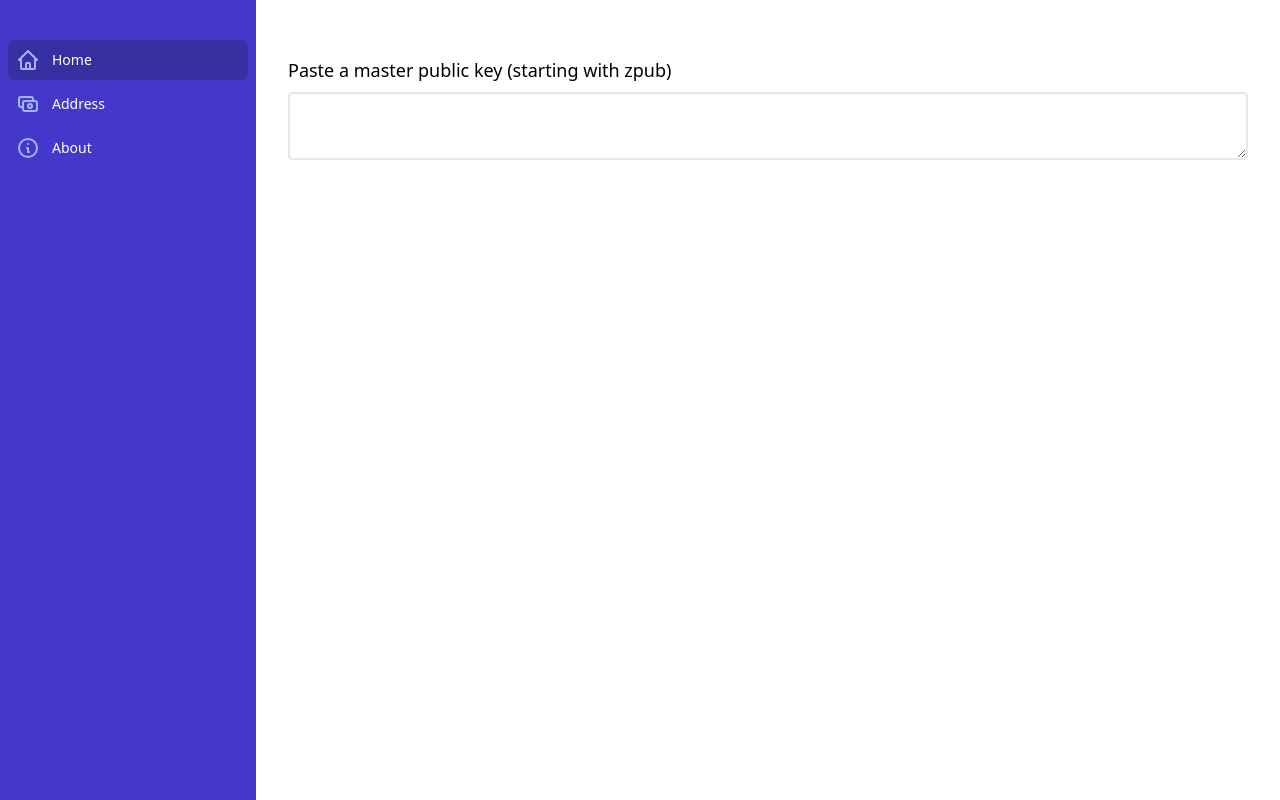
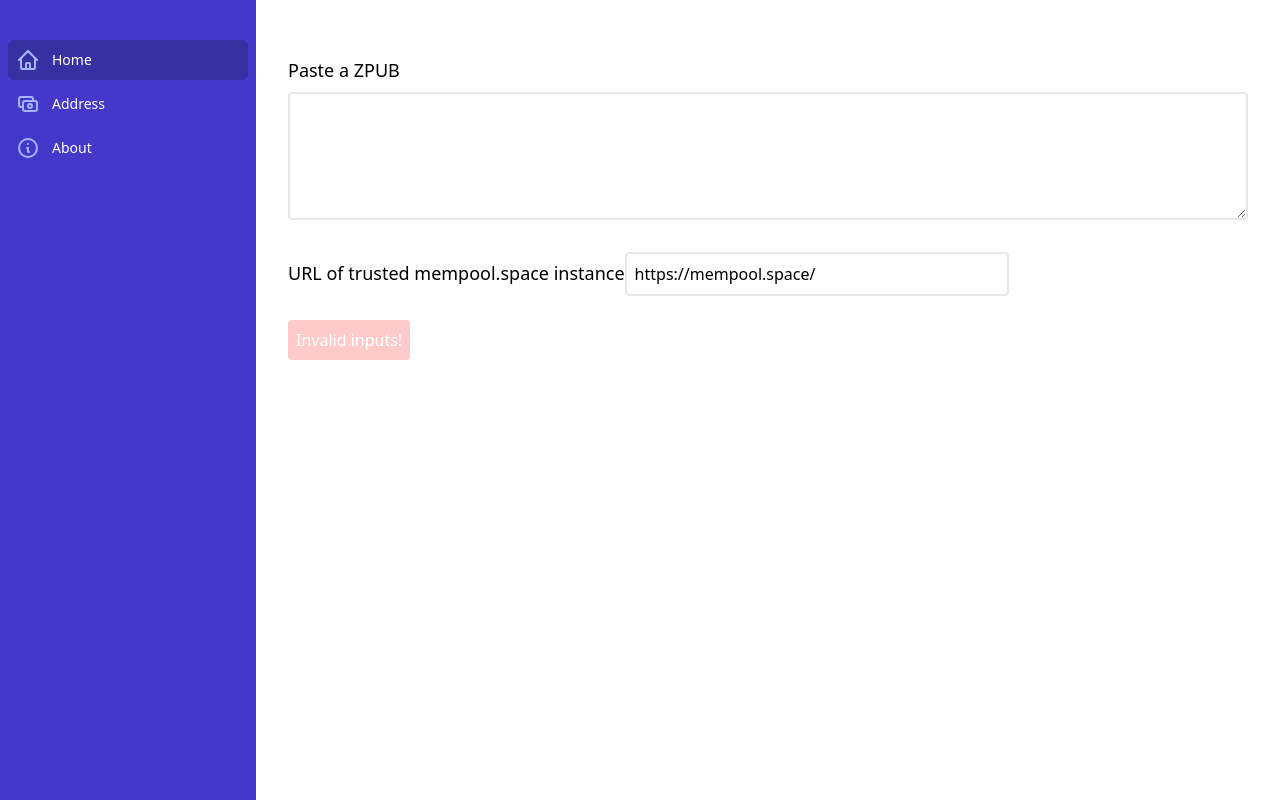
Before and after one commit to abhiShandy/bitcoin-labels, a Next.js app in the folder client/: page / in a window 1280 px wide. Built offline with nearby package versions, Linux system fonts and the light colour scheme.

Commit message:
using local mempool.space

```diff
--- a/client/components/Address.tsx
+++ b/client/components/Address.tsx
@@ -1,6 +1,10 @@
-import React from "react";
+import React, { useContext } from "react";
+import ExplorerContext from "../contexts/Explorer";
+import MempoolSpaceAddressLink from "./MempoolSpaceAddressLink";
 
 export default function Address({ address }: { address: string }) {
+  const { explorerURL } = useContext(ExplorerContext);
+
   return (
     <div>
       <div>
@@ -8,16 +12,7 @@ export default function Address({ address }: { address: string }) {
           "..." +
           address.substring(address.length - 4)}
       </div>
-      <div>
-        <a
-          className="text-sm text-indigo-500 font-light"
-          href={`https://mempool.space/address/${address}`}
-          target="_blank"
-          rel="noreferrer"
-        >
-          view on mempool.space
-        </a>
-      </div>
+      <MempoolSpaceAddressLink url={explorerURL} address={address} />
     </div>
   );
 }
--- a/client/components/AddressTable.tsx
+++ b/client/components/AddressTable.tsx
@@ -36,9 +36,6 @@ export default function AddressTable({
                     >
                       Address
                     </th>
-                    <th className="py-3.5 pl-4 pr-3 text-left text-sm font-semibold text-gray-900">
-                      Balance
-                    </th>
                   </tr>
                 </thead>
                 <tbody className="divide-y divide-gray-200 bg-white">
@@ -46,9 +43,6 @@ export default function AddressTable({
                     <tr key={address}>
                       <td className="whitespace-nowrap py-4 pl-4 pr-3 text-sm font-medium text-gray-900 sm:pl-6">
                         <Address address={address} />
-                      </td>
-                      <td className="whitespace-nowrap py-4 pl-4 pr-3 text-sm font-medium text-gray-900">
-                        <AddressBalance address={address} />
                       </td>
                     </tr>
                   ))}
--- a/client/components/MasterPubKeyForm.tsx
+++ b/client/components/MasterPubKeyForm.tsx
@@ -1,8 +1,16 @@
 import React, { ChangeEventHandler, useState } from "react";
 import xpubConverter from "../utils/xpubConverter";
 
-export default function MasterPubKeyForm({ onSubmit }) {
-  const [xpub, setXpub] = useState("");
+export default function MasterPubKeyForm({
+  value,
+  onError,
+  onSuccess,
+}: {
+  value: string;
+  onError: () => void;
+  onSuccess: (xpub: string) => void;
+}) {
+  const [xpub, setXpub] = useState(value);
   const [error, setError] = useState(false);
 
   const checkXpub: ChangeEventHandler<HTMLTextAreaElement> = (e) => {
@@ -10,41 +18,33 @@ export default function MasterPubKeyForm({ onSubmit }) {
     try {
       xpubConverter(e.target.value);
       setError(false);
+      onSuccess(e.target.value);
     } catch (error) {
       setError(true);
+      onError();
     }
   };
+
   return (
-    <form>
     <div className="flex flex-col mt-4">
-        <label className="text-lg pb-2">
-          Paste a master public key (starting with zpub)
+      <label className="pb-2">
+        <span className="text-lg">Paste a ZPUB</span>
+        <span
+          className={`text-sm pb-2 float-right ${
+            error ? "text-red-500" : "text-green-500"
+          }`}
+        >
+          {error && "Invalid!"}
+          {xpub && !error && "Valid!"}
+        </span>
       </label>
       <textarea
-          className={`border-2 rounded p-2 ${
+        className={`border-2 rounded p-2 h-32 ${
           error ? "border-red-500 outline-red-500" : ""
         }`}
         value={xpub}
         onChange={checkXpub}
-          name="xpub"
-          id="xpub"
-          cols={30}
-          rows={2}
       ></textarea>
     </div>
-      {xpub.length > 0 && (
-        <button
-          onClick={(e) => {
-            e.preventDefault();
-            onSubmit(xpub);
-          }}
-          className="bg-gray-500 p-2 text-white rounded mt-2 disabled:bg-gray-300"
-          disabled={error}
-        >
-          {error && "Invalid key"}
-          {!error && "Submit"}
-        </button>
-      )}
-    </form>
   );
 }
--- /dev/null
+++ b/client/components/MempoolSpaceAddressLink.tsx
@@ -0,0 +1,22 @@
+import React from "react";
+
+export default function MempoolSpaceAddressLink({
+  url,
+  address,
+}: {
+  url: string;
+  address: string;
+}) {
+  return (
+    <div>
+      <a
+        className="text-sm text-indigo-500 font-light"
+        href={`${url}address/${address}`}
+        target="_blank"
+        rel="noreferrer"
+      >
+        view on mempool.space
+      </a>
+    </div>
+  );
+}
--- /dev/null
+++ b/client/components/MempoolSpaceURLForm.tsx
@@ -0,0 +1,43 @@
+import React, { ChangeEventHandler, useState } from "react";
+export default function MempoolSpaceURLForm({
+  value,
+  onError,
+  onSuccess,
+}: {
+  value: string;
+  onError: () => void;
+  onSuccess: (url: string) => void;
+}) {
+  const [explorerURL, setExplorerURL] = useState(value);
+  const [error, setError] = useState(false);
+
+  const handleChange: ChangeEventHandler<HTMLInputElement> = (e) => {
+    const url = e.target.value;
+    setExplorerURL(url);
+    if (
+      url.substring(0, 7) === "http://" ||
+      url.substring(0, 8) === "https://"
+    ) {
+      onSuccess(url);
+      setError(false);
+    } else {
+      onError();
+      setError(true);
+    }
+  };
+
+  return (
+    <div className="mt-6">
+      <label className="text-lg">URL of trusted mempool.space instance</label>
+      <input
+        type="url"
+        className={`border-2 rounded p-2 mt-2 w-full max-w-sm ${
+          error ? "outline-red-500" : ""
+        }`}
+        required
+        value={explorerURL}
+        onChange={handleChange}
+      />
+    </div>
+  );
+}
--- a/client/components/SidebarLayout.tsx
+++ b/client/components/SidebarLayout.tsx
@@ -111,9 +111,8 @@ export default function SidebarLayout({ children, title }) {
                     </div> */}
                     <nav className="mt-5 px-2 space-y-1">
                       {navigation.map((item) => (
-                        <a
-                          key={item.name}
-                          href={item.href}
+                        <Link key={item.name} href={item.href}>
+                          <span
                             className={classNames(
                               item.current
                                 ? "bg-indigo-800 text-white"
@@ -126,7 +125,8 @@ export default function SidebarLayout({ children, title }) {
                               aria-hidden="true"
                             />
                             {item.name}
-                        </a>
+                          </span>
+                        </Link>
                       ))}
                     </nav>
                   </div>
--- /dev/null
+++ b/client/contexts/Explorer.ts
@@ -0,0 +1,13 @@
+import React, { Dispatch, SetStateAction } from "react";
+
+const ExplorerContext = React.createContext<{
+  explorerURL: string;
+  setExplorerURL: Dispatch<SetStateAction<string>>;
+}>({
+  explorerURL: "",
+  setExplorerURL: () => {
+    return "";
+  },
+});
+
+export default ExplorerContext;
--- a/client/pages/_app.tsx
+++ b/client/pages/_app.tsx
@@ -2,12 +2,16 @@ import "../styles/global.css";
 import type { AppProps } from "next/app";
 import React, { useState } from "react";
 import XpubContext from "../contexts/Xpub";
+import ExplorerContext from "../contexts/Explorer";
 
 function MyApp({ Component, pageProps: { session, ...pageProps } }: AppProps) {
   const [xpub, setXpub] = useState("");
+  const [explorerURL, setExplorerURL] = useState("https://mempool.space/");
   return (
     <XpubContext.Provider value={{ xpub, setXpub }}>
-      <Component {...pageProps} />
+      <ExplorerContext.Provider value={{ explorerURL, setExplorerURL }}>
+        <Component {...pageProps} />
+      </ExplorerContext.Provider>
     </XpubContext.Provider>
   );
 }
--- a/client/pages/address.tsx
+++ b/client/pages/address.tsx
@@ -5,20 +5,25 @@ import AddressTable from "../components/AddressTable";
 import publicKeyToAddressList from "../utils/publicKeyToAddressList";
 import XpubContext from "../contexts/Xpub";
 import { useRouter } from "next/router";
+import ExplorerContext from "../contexts/Explorer";
 
 export default function AddressPage() {
   const { xpub } = useContext(XpubContext);
   const [addressList, setAddressList] = useState<string[]>([]);
   const router = useRouter();
+  const { explorerURL } = useContext(ExplorerContext);
 
   useEffect(() => {
     const generateAddressList = async () => {
+      console.log(explorerURL);
+
       if (!xpub) router.push("/");
       try {
         const response = publicKeyToAddressList(xpub);
         if (response.length === 0) console.log("No address found");
         setAddressList(response);
       } catch (error) {
+        console.log(xpub);
         console.log("Error getting addresses. Check XPUB!");
         router.push("/");
       }
--- a/client/pages/index.tsx
+++ b/client/pages/index.tsx
@@ -1,17 +1,21 @@
 import Head from "next/head";
-import React, { useContext } from "react";
+import React, { MouseEventHandler, useContext, useState } from "react";
 import MasterPubKeyForm from "../components/MasterPubKeyForm";
 import SidebarLayout from "../components/SidebarLayout";
 import XpubContext from "../contexts/Xpub";
+import ExplorerContext from "../contexts/Explorer";
 import { useRouter } from "next/router";
+import MempoolSpaceURLForm from "../components/MempoolSpaceURLForm";
 
 export default function HomePage() {
   const { xpub, setXpub } = useContext(XpubContext);
+  const { explorerURL, setExplorerURL } = useContext(ExplorerContext);
+
+  const [error, setError] = useState(true);
 
   const router = useRouter();
 
-  const handleSubmit = (xpub: string) => {
-    setXpub(xpub);
+  const handleSubmit: MouseEventHandler<HTMLButtonElement> = (e) => {
     router.push("/address");
   };
 
@@ -21,13 +25,37 @@ export default function HomePage() {
         <title>Bit Table</title>
       </Head>
       <SidebarLayout title="Home">
-        {!xpub && <MasterPubKeyForm onSubmit={handleSubmit} />}
-
-        {xpub && (
-          <div>
-            <p className="font-bold">Your extended public key</p>
-            <p>{xpub}</p>
-          </div>
+        <MasterPubKeyForm
+          value={xpub}
+          onError={() => setError(true)}
+          onSuccess={(xpub) => {
+            setXpub(xpub);
+            setError(false);
+          }}
+        />
+        <MempoolSpaceURLForm
+          value={explorerURL}
+          onError={() => setError(true)}
+          onSuccess={(url) => {
+            setExplorerURL(url);
+            setError(false);
+          }}
+        />
+        {error && (
+          <button
+            className="mt-6 bg-red-200 text-white p-2 rounded"
+            disabled={true}
+          >
+            Invalid inputs!
+          </button>
+        )}
+        {!error && (
+          <button
+            className="mt-6 bg-indigo-500 text-white p-2 rounded"
+            onClick={handleSubmit}
+          >
+            Submit!
+          </button>
         )}
       </SidebarLayout>
     </>
```
Lines whose indentation alone changed are shown as unchanged.
